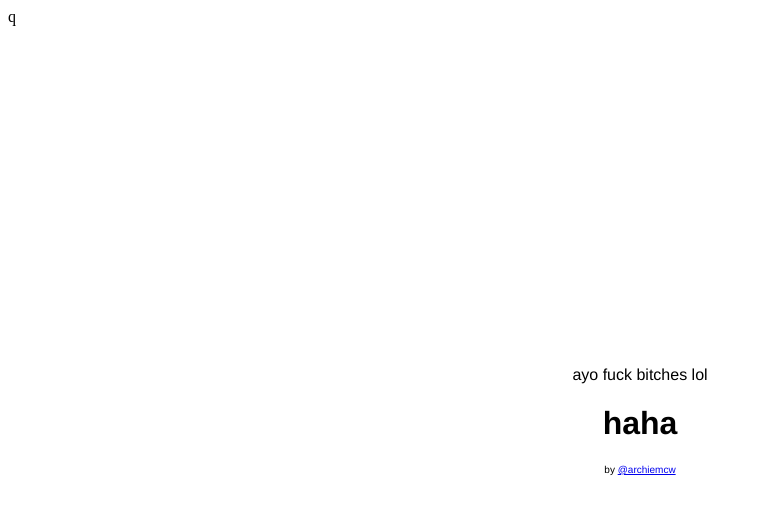
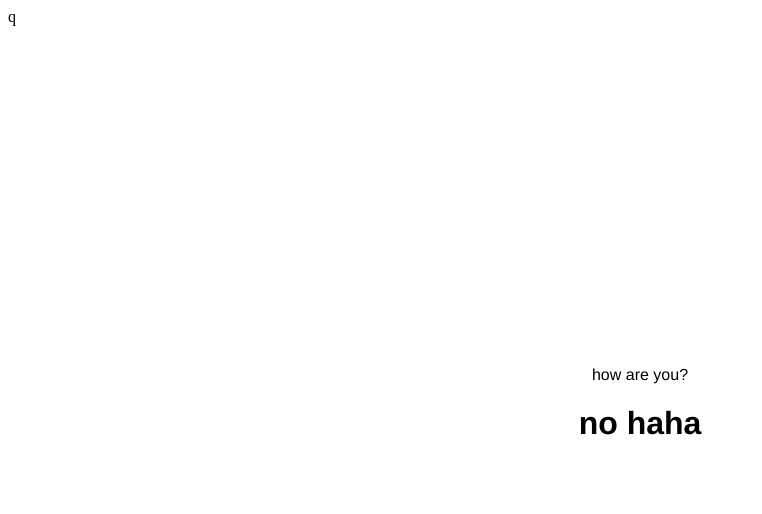
Before and after one commit to FNVolcano/FNVolcano.github.io, a plain HTML site: page index.html in a window 1280 px wide. Shown: the whole page, without its empty margins (0-762 px from the left). Drawn offline with Linux system fonts and the light colour scheme.

Commit message:
adsd
asdasd

```diff
--- a/index.html
+++ b/index.html
@@ -18,9 +18,8 @@
 	</head>q
 		<body>
 		<div class="center">
-		  <p>ayo fuck bitches lol</p>
-		  <h1>haha</h1>
-		  <p style="font-size: 10px">by <a href='https://www.twitter.com/archiemcw'>@archiemcw</a></p>
+		  <p>how are you?</p>
+		  <h1>no haha</h1>
 		</div>
 	</body>
 </html>
```
